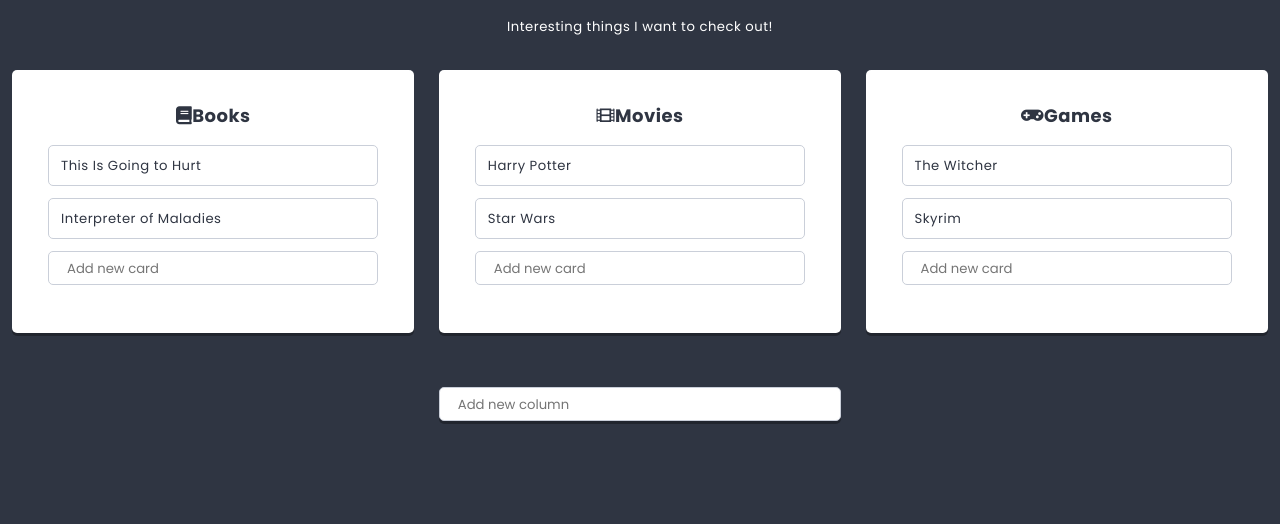
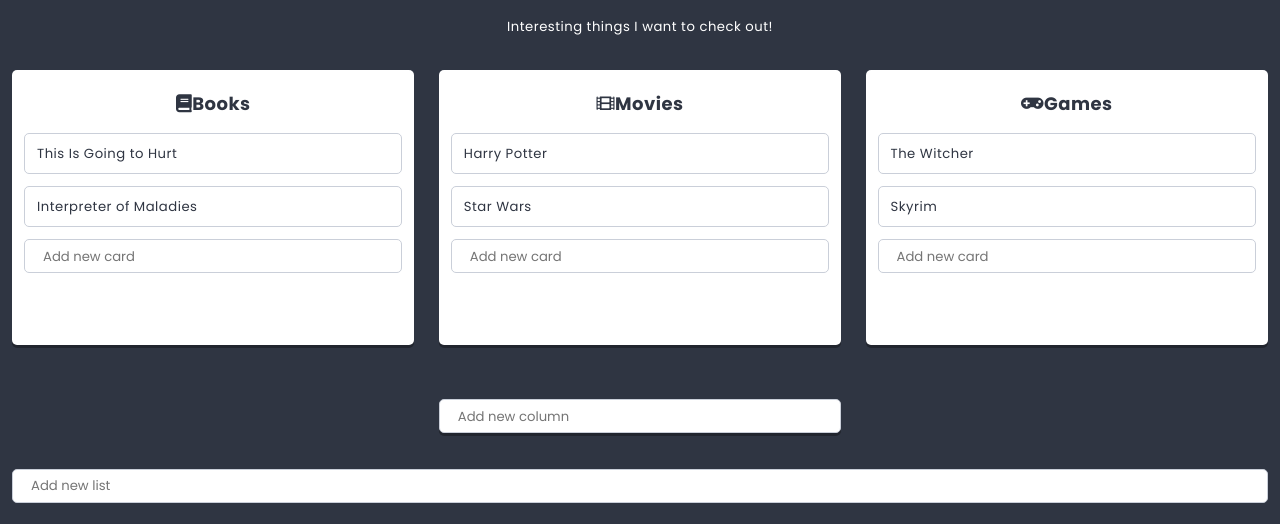
Before and after one commit to dzikdrums/15.React, a React app: page / in a window 1280 px wide. Shown: the part 386-910 px from the top of the page. Before the commit the page ends 855 px from the top, so only its background shows below. Built offline with nearby package versions, Linux system fonts and the light colour scheme.

Commit message:
Add Eslint and husky

```diff
--- a/src/components/App/App.js
+++ b/src/components/App/App.js
@@ -2,14 +2,31 @@
 import styles from "./App.scss";
 import List from "../List/List";
 import { pageContents, listData } from "../../data/dataStore";
+import Creator from "../Creator/Creator";
+import { settings } from "../../data/dataStore";
 
 class App extends React.Component {
+  addList() {
+    this.setState({
+      text: { columns: [] }
+    });
+    console.log(this.state.text);
+  }
+
+  state = {
+    text: { ...listData }
+  };
+
   render() {
     return (
       <main className={styles.component}>
         <h1 className={styles.title}>{pageContents.title}</h1>
         <h2 className={styles.subtitle}>{pageContents.subtitle}</h2>
-        <List {...listData} />
+        <List {...this.state.text} />
+        <Creator
+          text={settings.listCreatorText}
+          action={() => this.addList()}
+        />
       </main>
     );
   }
--- a/src/components/Column/Column.js
+++ b/src/components/Column/Column.js
@@ -11,6 +11,8 @@
     cards: this.props.cards || []
   };
   static propTypes = {
+    cards: PropTypes.node,
+    icon: PropTypes.node,
     title: PropTypes.string.isRequired
   };
   addCard(title) {
--- a/src/components/Column/Column.scss
+++ b/src/components/Column/Column.scss
@@ -5,7 +5,7 @@
   width: calc(33% - 12px);
   background: $color-light;
   margin: 0 $base-size $base-size 0;
-  padding: ($base-size * 3);
+  padding: ($base-size * 2) $base-size ($base-size * 5);
   border-radius: $radius;
   box-shadow: 0 ($base-size / 4) 0 rgba(0, 0, 0, 0.3);
   color: $color-dark;
--- a/src/components/Creator/Creator.js
+++ b/src/components/Creator/Creator.js
@@ -5,7 +5,8 @@
 
 class Creator extends React.Component {
   static propTypes = {
-    text: PropTypes.string
+    text: PropTypes.string,
+    action: PropTypes.node
   };
 
   static defaultProps = {
--- a/src/components/Hero/Hero.js
+++ b/src/components/Hero/Hero.js
@@ -11,8 +11,13 @@
 );
 
 Hero.propTypes = {
-  titleText: PropTypes.node.isRequired,
-  imageUrl: PropTypes.string.isRequired
+  titleText: PropTypes.node,
+  imageUrl: PropTypes.string
+};
+
+Hero.defaultProps = {
+  titleText: "Things to do soon",
+  imageUrl: "http://uploads.kodilla.com/bootcamp/fer/11.react/space.png"
 };
 
 export default Hero;
--- a/src/components/List/List.js
+++ b/src/components/List/List.js
@@ -12,14 +12,23 @@
     columns: this.props.columns || []
   };
   static propTypes = {
-    title: PropTypes.node.isRequired,
+    title: PropTypes.node,
     description: PropTypes.node,
     columns: PropTypes.array,
-    image: PropTypes.string.isRequired
+    image: PropTypes.string
   };
   static defaultProps = {
     description: settings.defaultListDescription
   };
+
+  shouldComponentUpdate(nextProps) {
+    if (this.props.columns !== nextProps.columns) {
+      Object.assign(this.state, { columns: [] });
+      return true;
+    }
+    return false;
+  }
+
   addColumn(title) {
     this.setState(state => ({
       columns: [
--- a/src/data/dataStore.js
+++ b/src/data/dataStore.js
@@ -1,69 +1,70 @@
 export const settings = {
-  columnCreatorText: 'Add new column',
-  cardCreatorText: 'Add new card',
+  columnCreatorText: "Add new column",
+  cardCreatorText: "Add new card",
+  listCreatorText: "Add new list",
   creator: {
-    buttonOK: 'OK',
-    buttonCancel: 'Cancel',
-    defaultText: 'Add new item',
+    buttonOK: "OK",
+    buttonCancel: "Cancel",
+    defaultText: "Add new item"
   },
-  defaultListDescription: '<p>I can do all the things!!!</p>',
-  defaultColumnIcon: 'list-alt',
+  defaultListDescription: "<p>I can do all the things!!!</p>",
+  defaultColumnIcon: "list-alt"
 };
 
 export const pageContents = {
-  title: 'My first React app',
-  subtitle: 'A simple to-do app, with lists, columns and cards',
+  title: "My first React app",
+  subtitle: "A simple to-do app, with lists, columns and cards"
 };
 
 export const listData = {
-  title: 'Things to do <sup>soon!</sup>',
-  description: 'Interesting things I want to check out!',
-  image: 'http://uploads.kodilla.com/bootcamp/fer/11.react/space.png',
+  title: "Things to do <sup>soon!</sup>",
+  description: "Interesting things I want to check out!",
+  image: "http://uploads.kodilla.com/bootcamp/fer/11.react/space.png",
   columns: [
     {
       key: 0,
-      title: 'Books',
-      icon: 'book',
+      title: "Books",
+      icon: "book",
       cards: [
         {
           key: 0,
-          title: 'This Is Going to Hurt',
+          title: "This Is Going to Hurt"
         },
         {
           key: 1,
-          title: 'Interpreter of Maladies',
-        },
-      ],
+          title: "Interpreter of Maladies"
+        }
+      ]
     },
     {
       key: 1,
-      title: 'Movies',
-      icon: 'film',
+      title: "Movies",
+      icon: "film",
       cards: [
         {
           key: 0,
-          title: 'Harry Potter',
+          title: "Harry Potter"
         },
         {
           key: 1,
-          title: 'Star Wars',
-        },
-      ],
+          title: "Star Wars"
+        }
+      ]
     },
     {
       key: 2,
-      title: 'Games',
-      icon: 'gamepad',
+      title: "Games",
+      icon: "gamepad",
       cards: [
         {
           key: 0,
-          title: 'The Witcher',
+          title: "The Witcher"
         },
         {
           key: 1,
-          title: 'Skyrim',
-        },
-      ],
-    },
-  ],
+          title: "Skyrim"
+        }
+      ]
+    }
+  ]
 };
```
Also changed, not shown: package.json (+14 -1 lines), src/components/Button/Button.js (+15 -4 lines), src/components/Icon/Icon.js (+7 -2 lines), src/index.js (+6 -6 lines), .eslintrc.json (added), 1 other file (tests, documents, lock files or other folders).
